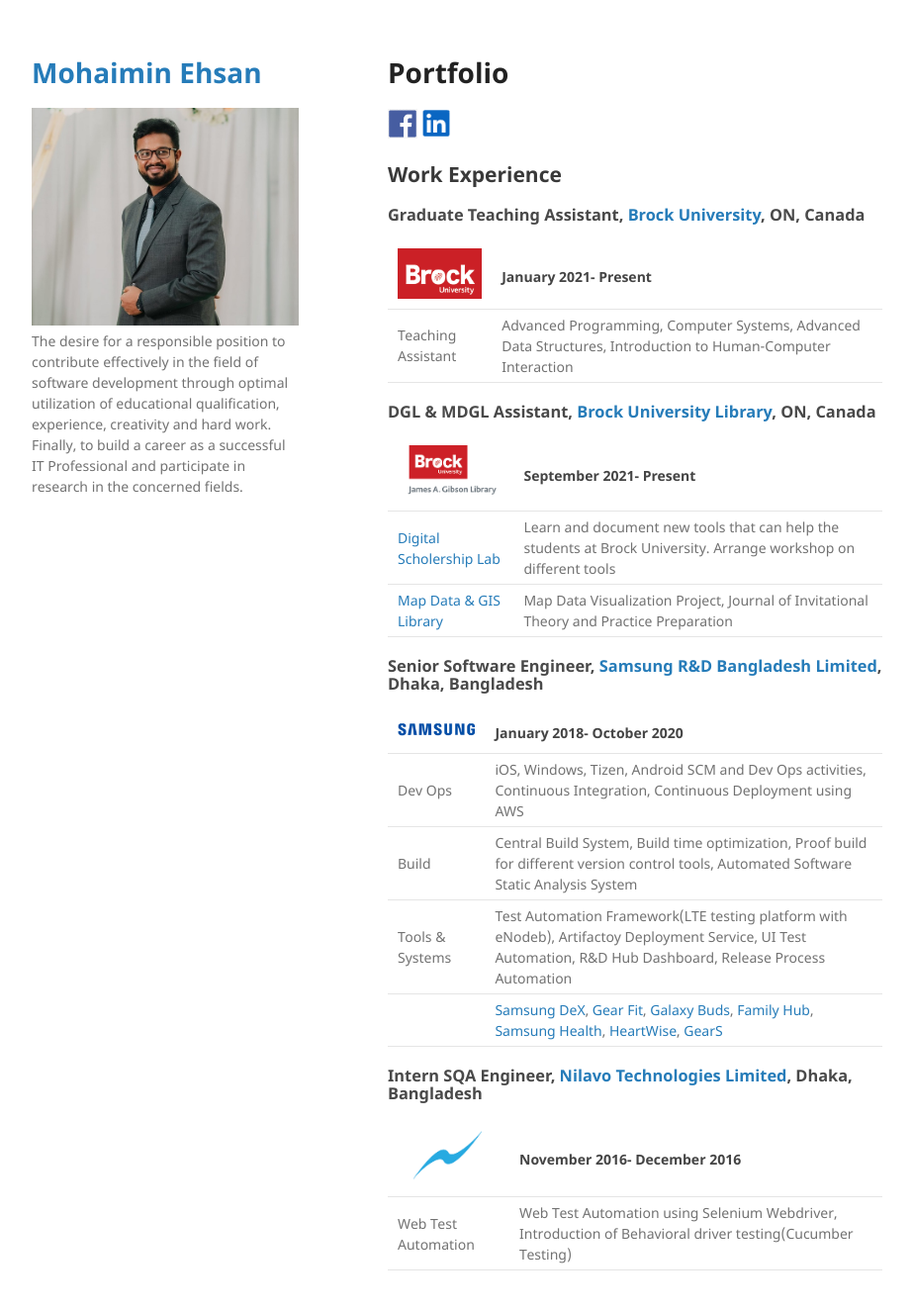
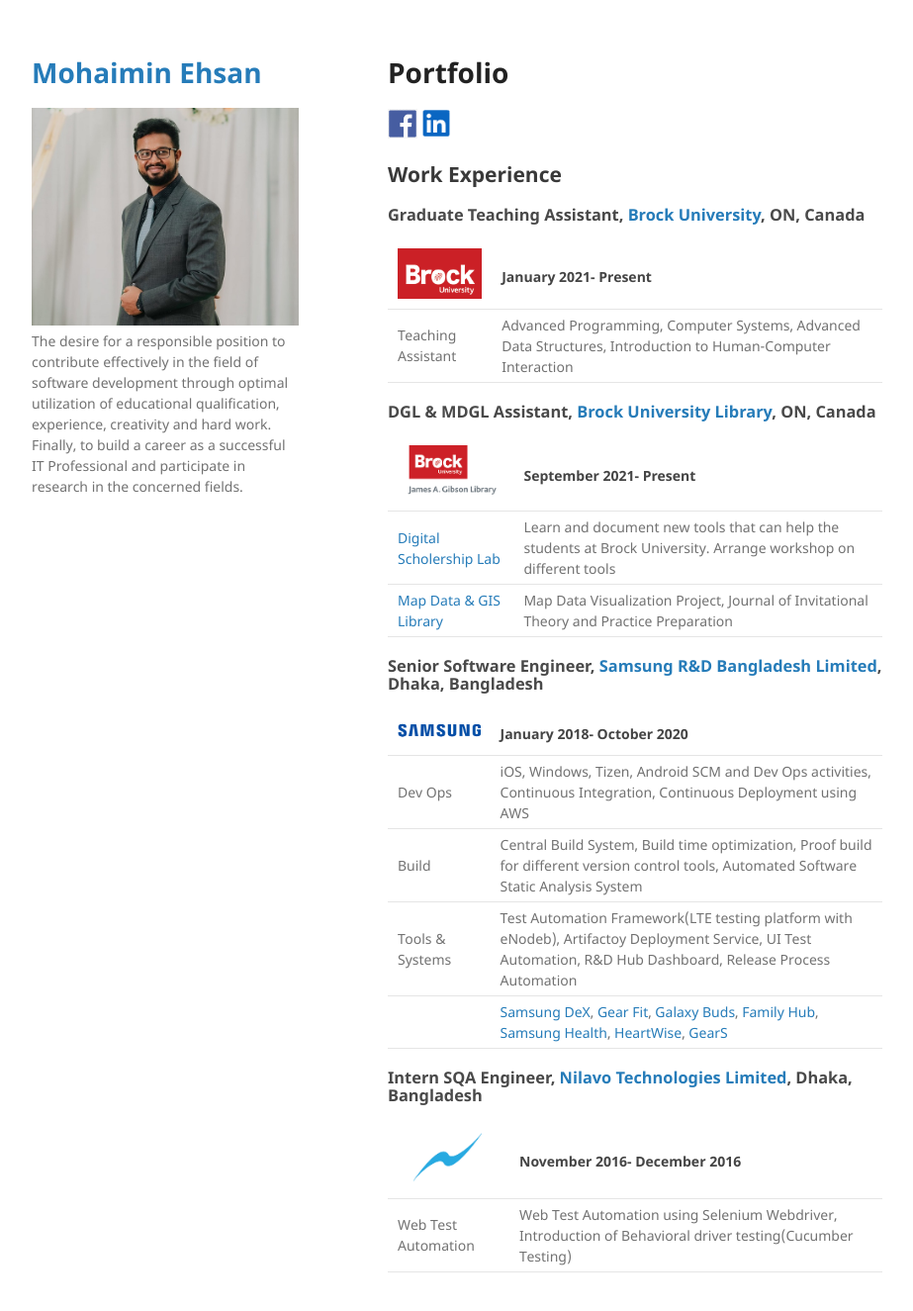
Before and after one commit to MohaiminEhsan/Homepage, a Jekyll site: the page built from index.md, in a window 1280 px wide and 1356 px high. Shown: the top 1325 px of the window at 99% size, without its empty margins (178-1101 px from the left). Built offline with Jekyll 4.4.1, drawn with Linux system fonts in a browser that asks for light colours; our own code applies the rules of GitHub Pages for plain Markdown files.

Commit message:
Update index.md

```diff
--- a/index.md
+++ b/index.md
@@ -33,7 +33,7 @@ layout: default
 
 
 
-| <img src="assets/img/Samsung.png?raw=true" width="140"/>       | January 2018- October 2020          |
+| <img src="assets/img/Samsung.png?raw=true" width="160"/>       | January 2018- October 2020          |
 |:-------------|:------------------|
 | Dev Ops |  iOS, Windows, Tizen, Android SCM and Dev Ops activities, Continuous Integration, Continuous Deployment using AWS |
 | Build | Central Build System, Build time optimization, Proof build for different version control tools, Automated Software Static Analysis System |
```
